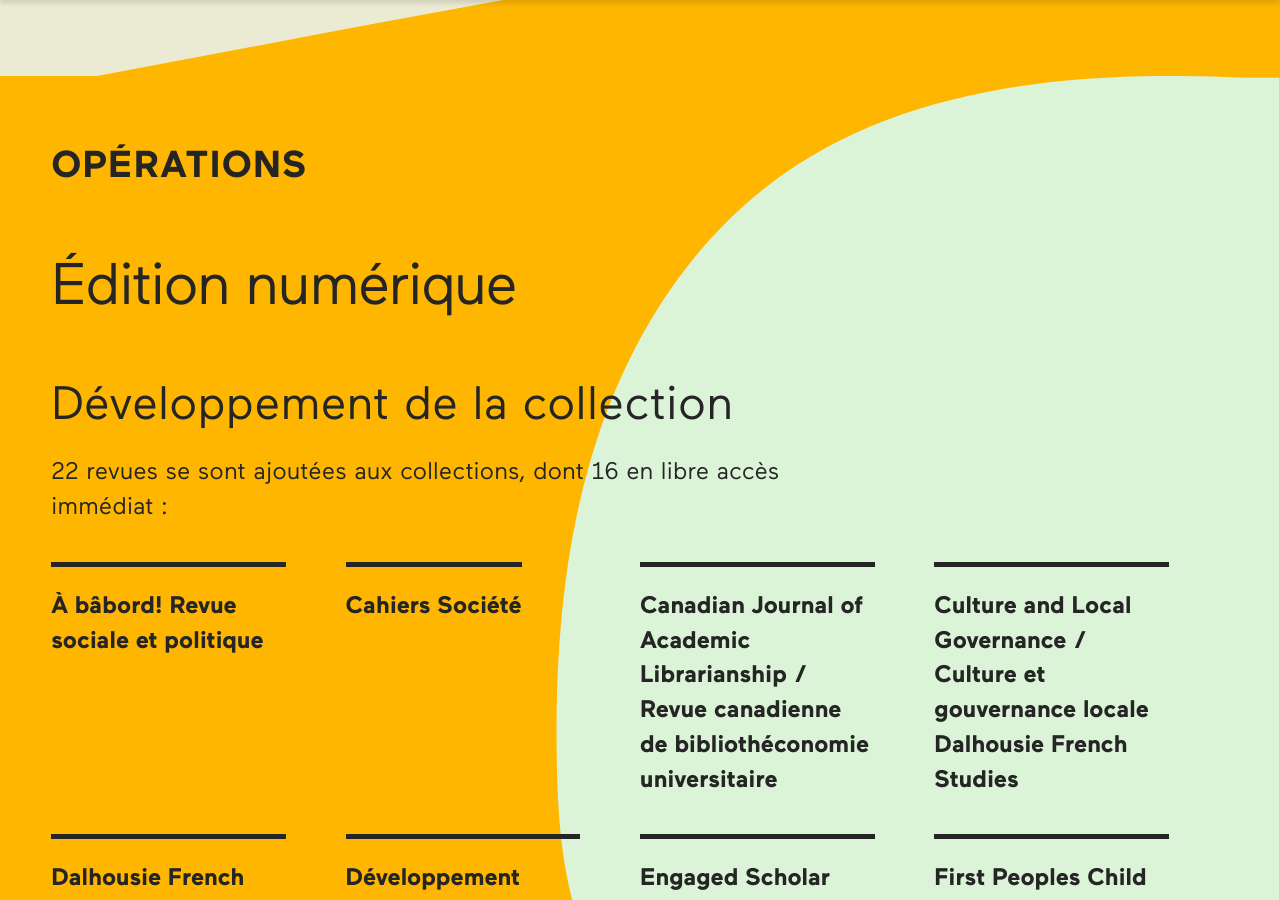
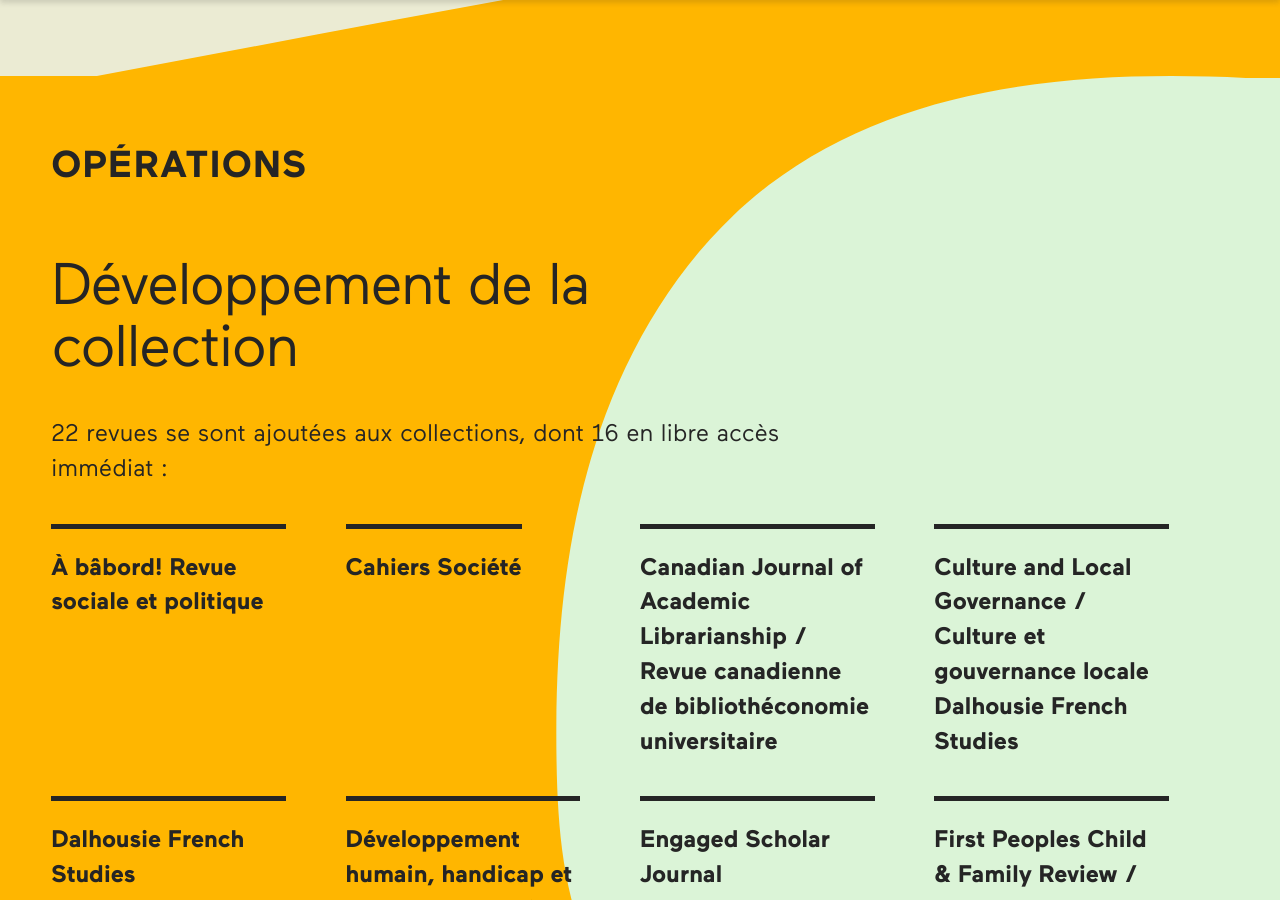
Before and after one commit to Gwendalhenry/erudit-rapport-annuel, a Jekyll site: the page built from index.md, in a window 1280 px wide and 900 px high, scrolled down 15787 px. Built offline with Jekyll 4.4.1, drawn with Linux system fonts in a browser that asks for light colours; some web fonts are replaced.

Commit message:
Fix copy, font weight

```diff
--- a/_sass/components/_large-text.scss
+++ b/_sass/components/_large-text.scss
@@ -1,4 +1,3 @@
 .large-text {
   @include typescale-04;
-  @include font-medium;
 }
--- a/_sections/fr-06-operations.markdown
+++ b/_sections/fr-06-operations.markdown
@@ -8,9 +8,7 @@ bg_pattern: 6
 divider: 1
 ---
 
-### Édition numérique
-
-#### Développement de la collection
+### Développement de la collection
 
 22 revues se sont ajoutées aux collections, dont 16 en libre accès immédiat :
 
```
